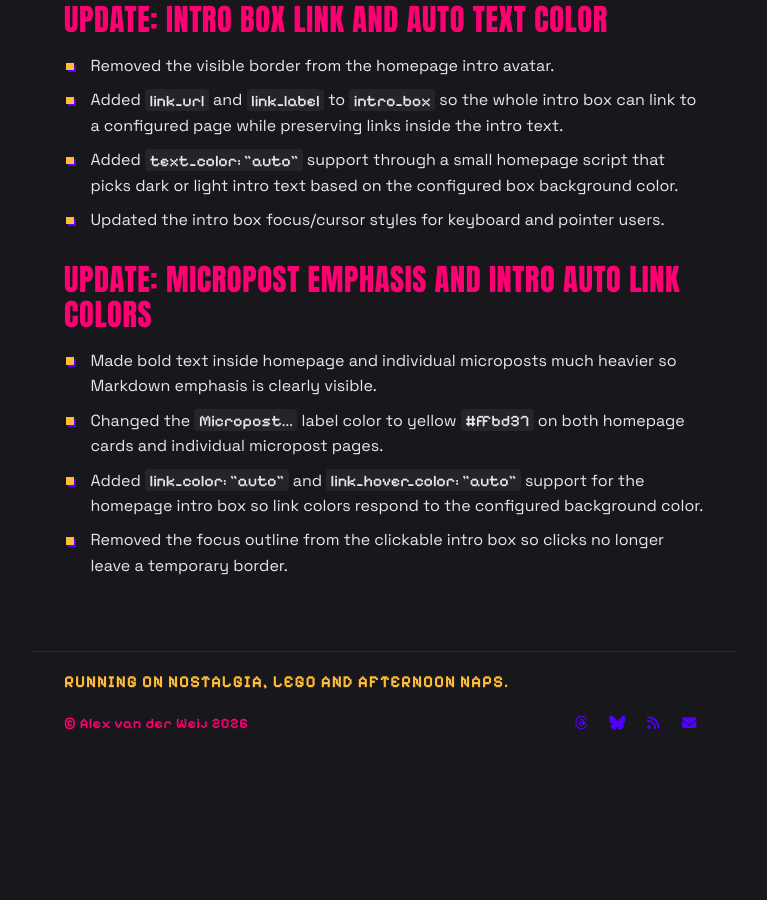
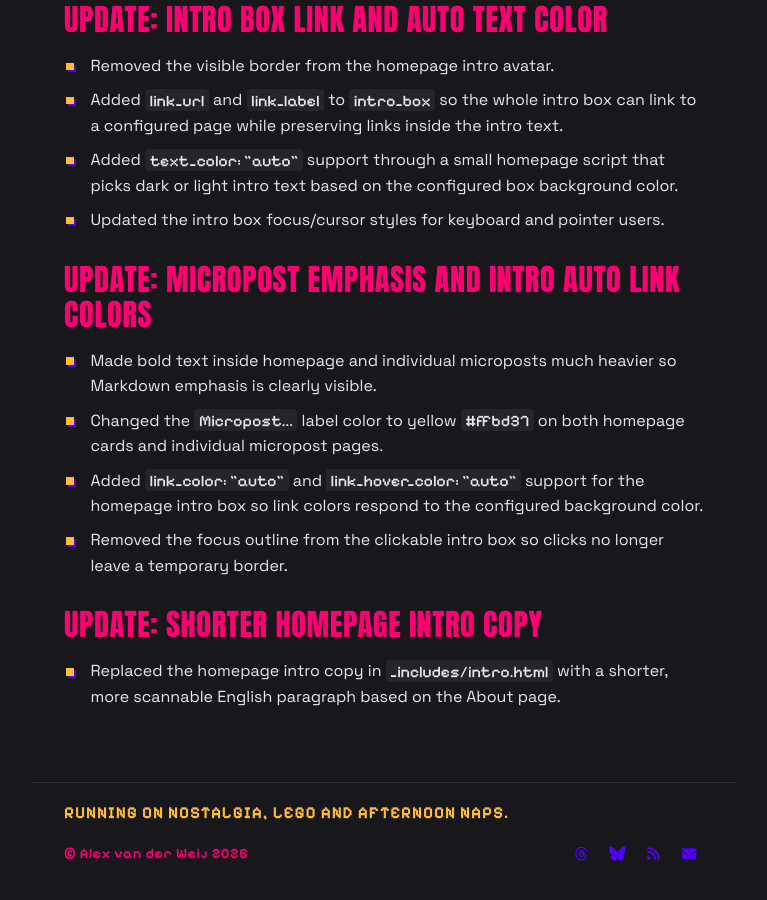
Before and after one commit to Alxndrrr/alexx.fyi, a Jekyll site: the page built from agent.md, in a window 1280 px wide and 900 px high, scrolled down 9369 px. Shown: the whole window, without its empty margins (256-1023 px from the left). Built offline with Jekyll 4.4.1, drawn with Linux system fonts in a browser that asks for light colours; some web fonts are replaced; our own code applies the rules of GitHub Pages for plain Markdown files; before the commit the page ends 10138 px from its top, so only the background shows below that.

Commit message:
intro tekt

```diff
--- a/agent.md
+++ b/agent.md
@@ -248,3 +248,7 @@
 - Changed the `Micropost...` label color to yellow `#ffbd37` on both homepage cards and individual micropost pages.
 - Added `link_color: "auto"` and `link_hover_color: "auto"` support for the homepage intro box so link colors respond to the configured background color.
 - Removed the focus outline from the clickable intro box so clicks no longer leave a temporary border.
+
+### Update: Shorter Homepage Intro Copy
+
+- Replaced the homepage intro copy in `_includes/intro.html` with a shorter, more scannable English paragraph based on the About page.
```
Also changed, not shown: _includes/intro.html (+1 -6 lines).
